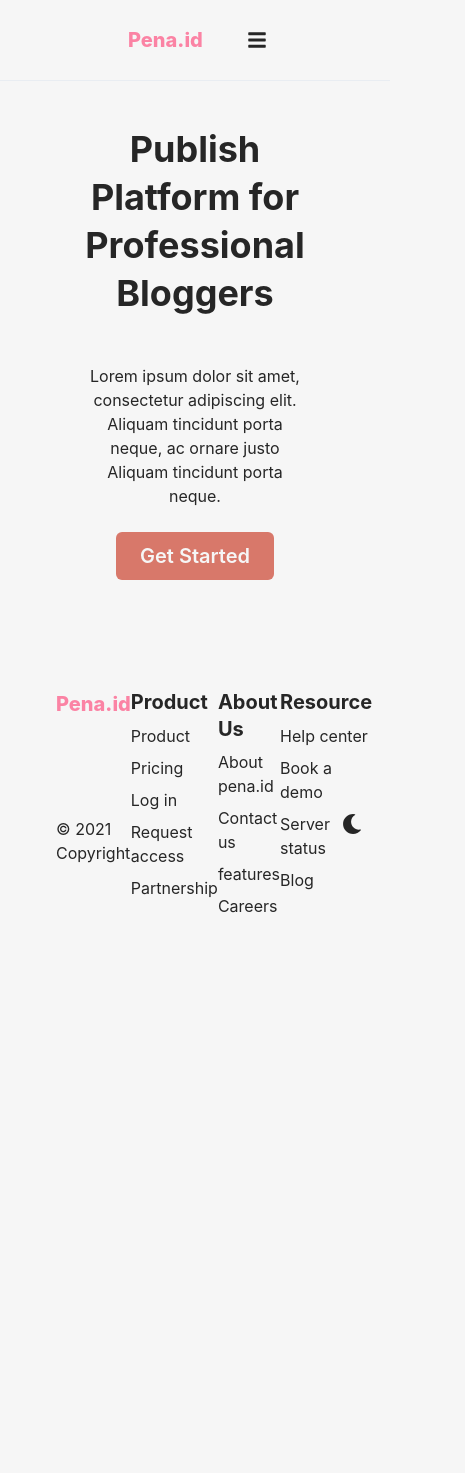
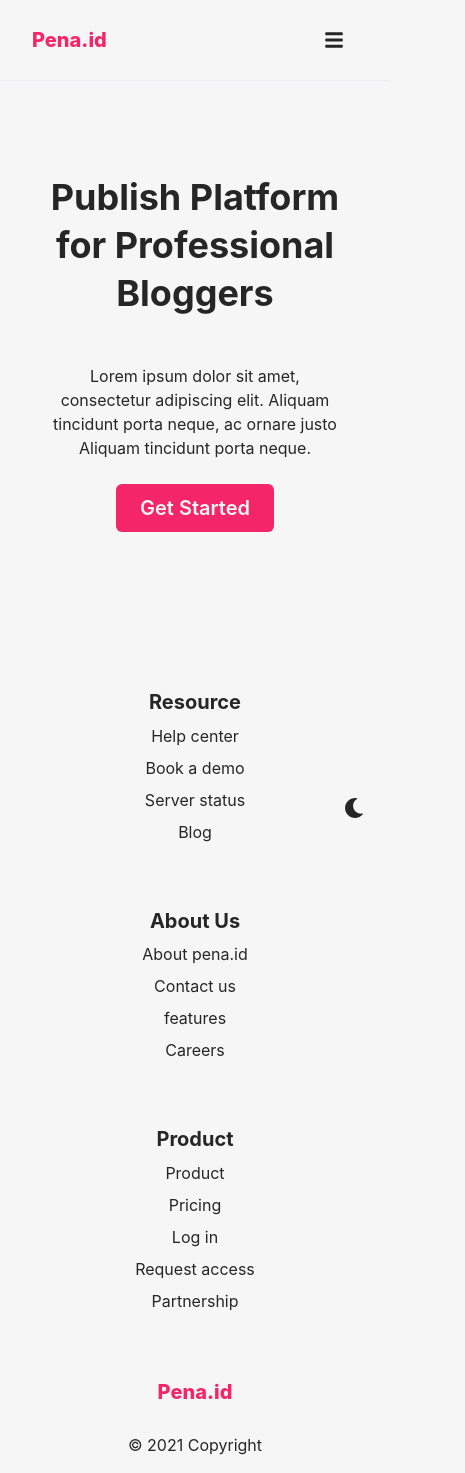
Before and after one commit to NicolaDeastra/Pena.id, a React (Create React App) app: page / in a window 390 px wide. Shown: the whole page, 465 px wide, since content can reach past the window. Before the commit the page ends 934 px from the top, so only its background shows below. Built offline with nearby package versions, Linux system fonts and the light colour scheme.

Commit message:
add responsive style

```diff
--- a/src/App.js
+++ b/src/App.js
@@ -15,7 +15,14 @@ function App() {
     <ChakraProvider theme={theme}>
       <Router>
         <Nav />
-        <Stack maxW={'6xl'} minH="100vh" mx="auto" py={4} px={14} spacing={0}>
+        <Stack
+          maxW={'6xl'}
+          minH="100vh"
+          mx="auto"
+          py={4}
+          px={[4, 14]}
+          spacing={0}
+        >
           <Switch>
             <Route path="/" exact>
               <Home />
@@ -25,8 +32,8 @@ function App() {
             </Route>
           </Switch>
           <Footer />
-          <ColorModeSwitcher />
         </Stack>
+        <ColorModeSwitcher />
       </Router>
     </ChakraProvider>
   );
--- a/src/ColorModeSwitcher.js
+++ b/src/ColorModeSwitcher.js
@@ -9,9 +9,8 @@ const ColorModeSwitcher = props => {
 
   return (
     <IconButton
-      bottom={{ base: 0, md: 15 }}
-      right={{ base: 2, md: 38 }}
-      p={5}
+      bottom={{ base: 4, md: 15 }}
+      right={{ base: 4, md: 38 }}
       pos="fixed"
       zIndex={1}
       size="md"
--- a/src/components/Footer/index.jsx
+++ b/src/components/Footer/index.jsx
@@ -6,9 +6,19 @@ import siteConfig from '../../site-config';
 
 const Footer = () => {
   return (
-    <VStack>
-      <Flex w="100%" justify="space-between">
-        <Flex justify="space-between" h="11rem" flexGrow={1} direction="column">
+    <Flex
+      w="100%"
+      justify="space-between"
+      direction={['column-reverse', 'row']}
+      align={['center', 'normal']}
+    >
+      <Flex
+        justify="space-between"
+        h={['5rem', '11rem']}
+        flexGrow={1}
+        direction="column"
+        alignItems={['center', 'flex-start']}
+      >
         <DomLink to="/">
           <Link fontWeight="extrabold" fontSize="lg" variant="link">
             {siteConfig.title}
@@ -17,7 +27,13 @@ const Footer = () => {
         <Text> &copy; {siteConfig.footer.copyright}</Text>
       </Flex>
       {siteConfig.footer.rotes.map(route => (
-          <VStack align="left" flexGrow={1} direction="column">
+        <VStack
+          align="left"
+          flexGrow={1}
+          direction="column"
+          mb={['4rem', 0]}
+          alignItems={['center', 'flex-start']}
+        >
           <Heading fontSize="lg">{route.heading}</Heading>
           {route.routes.map(([text, href]) => (
             <DomLink key={text} to={href}>
@@ -27,7 +43,6 @@ const Footer = () => {
         </VStack>
       ))}
     </Flex>
-    </VStack>
   );
 };
 
--- a/src/components/Hero/index.jsx
+++ b/src/components/Hero/index.jsx
@@ -12,7 +12,7 @@ const Hero = () => {
       flexDirection={{ base: 'column', md: 'row' }}
       mb={{ base: 20, md: '7rem' }}
     >
-      <VStack spacing={6} px="10rem">
+      <VStack spacing={6} px={['2rem', '10rem']}>
         <Heading as="h2" size="xl" mb="1.4rem" textAlign="center">
           {siteConfig.heading}
         </Heading>
--- a/src/components/Nav/index.jsx
+++ b/src/components/Nav/index.jsx
@@ -10,7 +10,7 @@ const Nav = () => {
 
   return (
     <>
-      <HStack spacing={0} py={4} pr="6.8rem" pl="8rem">
+      <HStack spacing={0} py={4} pr={['2rem', '6.8rem']} pl={['2rem', '8rem']}>
         <DomLink to="/">
           <Link fontWeight="extrabold" fontSize="lg" href="/" variant="link">
             Pena.id
--- a/src/theme.js
+++ b/src/theme.js
@@ -16,7 +16,7 @@ export default extendTheme({
     Link: {
       variants: {
         link: props => ({
-          color: mode('#fb83a4', '#fb83a4')(props),
+          color: mode('#f52569', '#fb83a4')(props),
         }),
       },
     },
@@ -24,12 +24,12 @@ export default extendTheme({
       variants: {
         solid: props => ({
           color: mode('#F6F6F6', '#f8f0f2')(props),
-          bg: mode('#D8786A', '#f8537f')(props),
+          bg: mode('#f52569', '#f8537f')(props),
           _hover: {
-            bg: mode('#ce5b4a', '#f52569')(props),
+            bg: mode('#dc0e5d', '#f52569')(props),
           },
           _active: {
-            bg: mode('#b54231', '#dc0e5d')(props),
+            bg: mode('#ac0754', '#dc0e5d')(props),
           },
         }),
         secondary: props => ({
```
Lines whose indentation alone changed are shown as unchanged.
